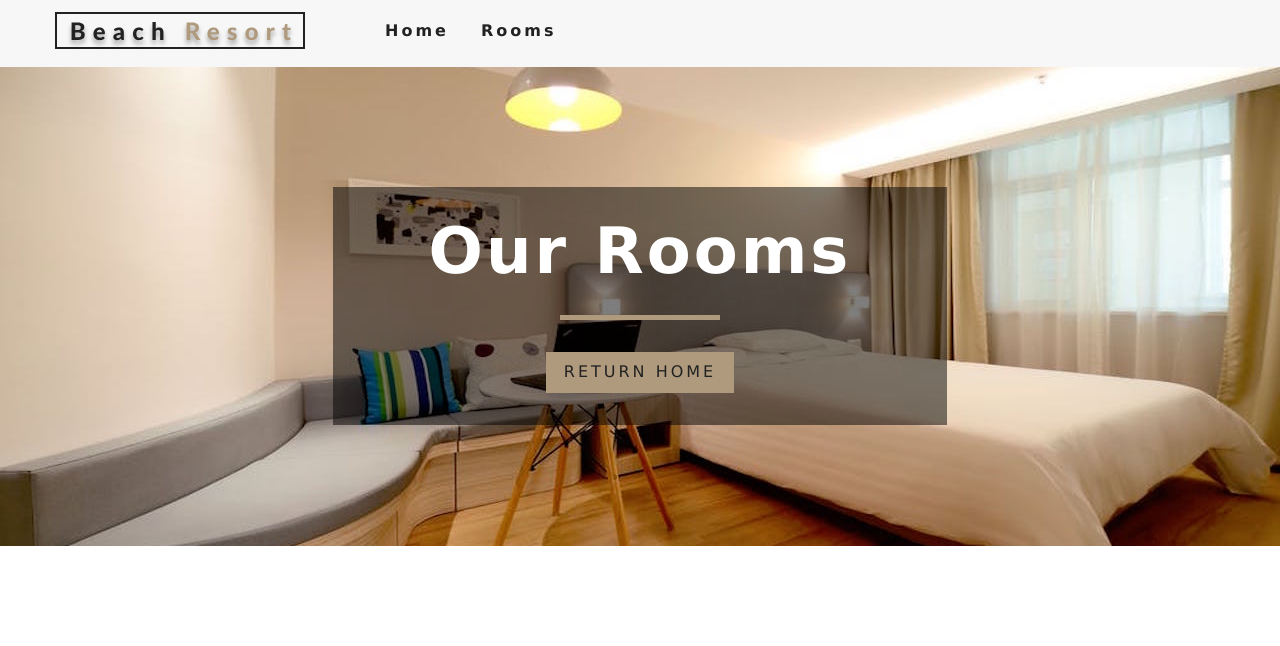
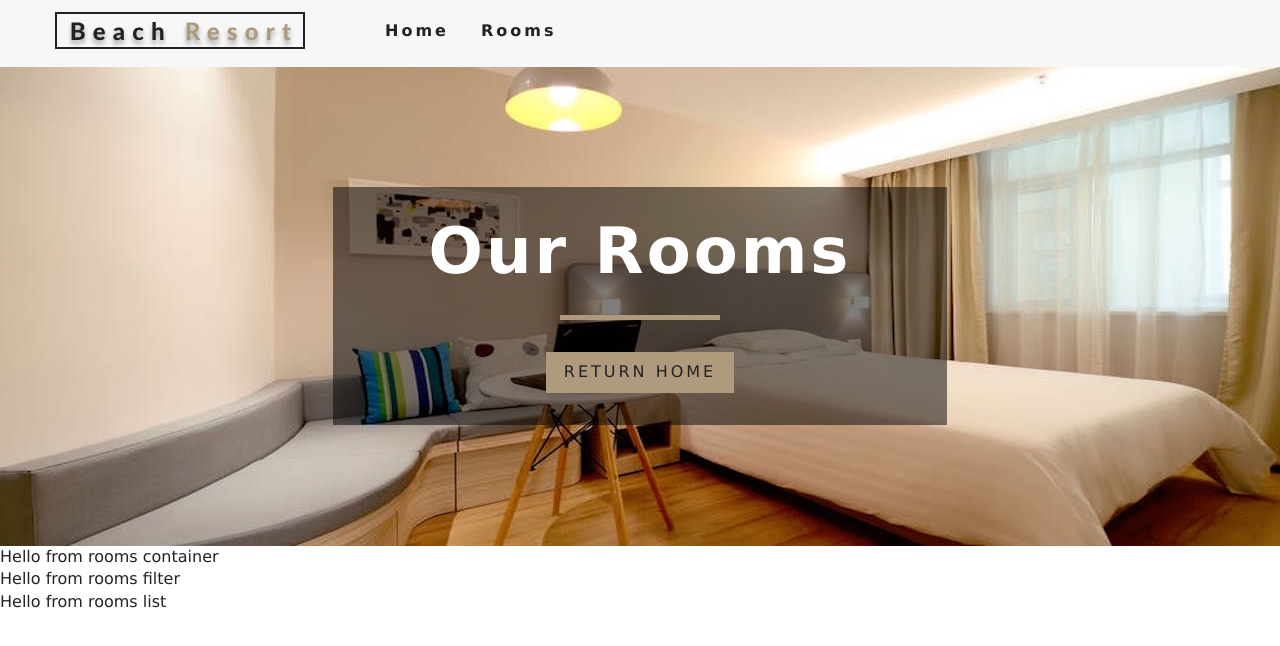
Before and after one commit to Elsoltan98/Beach-Resort, a React (Create React App) app: page /rooms in a window 1280 px wide. Shown: the top 646 px of the page. Built offline with nearby package versions, Linux system fonts and the light colour scheme.

Commit message:
Add roomsContainer to roomsScreen

```diff
--- a/src/components/RoomsContainer.tsx
+++ b/src/components/RoomsContainer.tsx
@@ -1,9 +1,13 @@
 import React from 'react'
+import RoomsFilter from './RoomsFilter'
+import RoomsList from './RoomsList'
 
 const RoomsContainer = () => {
     return (
         <div>
             Hello from rooms container
+            <RoomsFilter />
+            <RoomsList />
         </div>
     )
 }
--- a/src/pages/Rooms.tsx
+++ b/src/pages/Rooms.tsx
@@ -2,9 +2,11 @@ import React from 'react'
 import { Link } from 'react-router-dom'
 import Banner from '../components/Banner'
 import Hero from '../components/Hero'
+import RoomsContainer from '../components/RoomsContainer'
 
 const Rooms = () => {
     return (
+        <>
             <Hero hero="roomsHero">
                 <Banner title="our rooms">
                     <Link to="/" className="btn-primary">
@@ -12,6 +14,8 @@ const Rooms = () => {
                     </Link>
                 </Banner>
             </Hero>
+            <RoomsContainer />
+        </>
     )
 }
 
```
Lines whose indentation alone changed are shown as unchanged.
